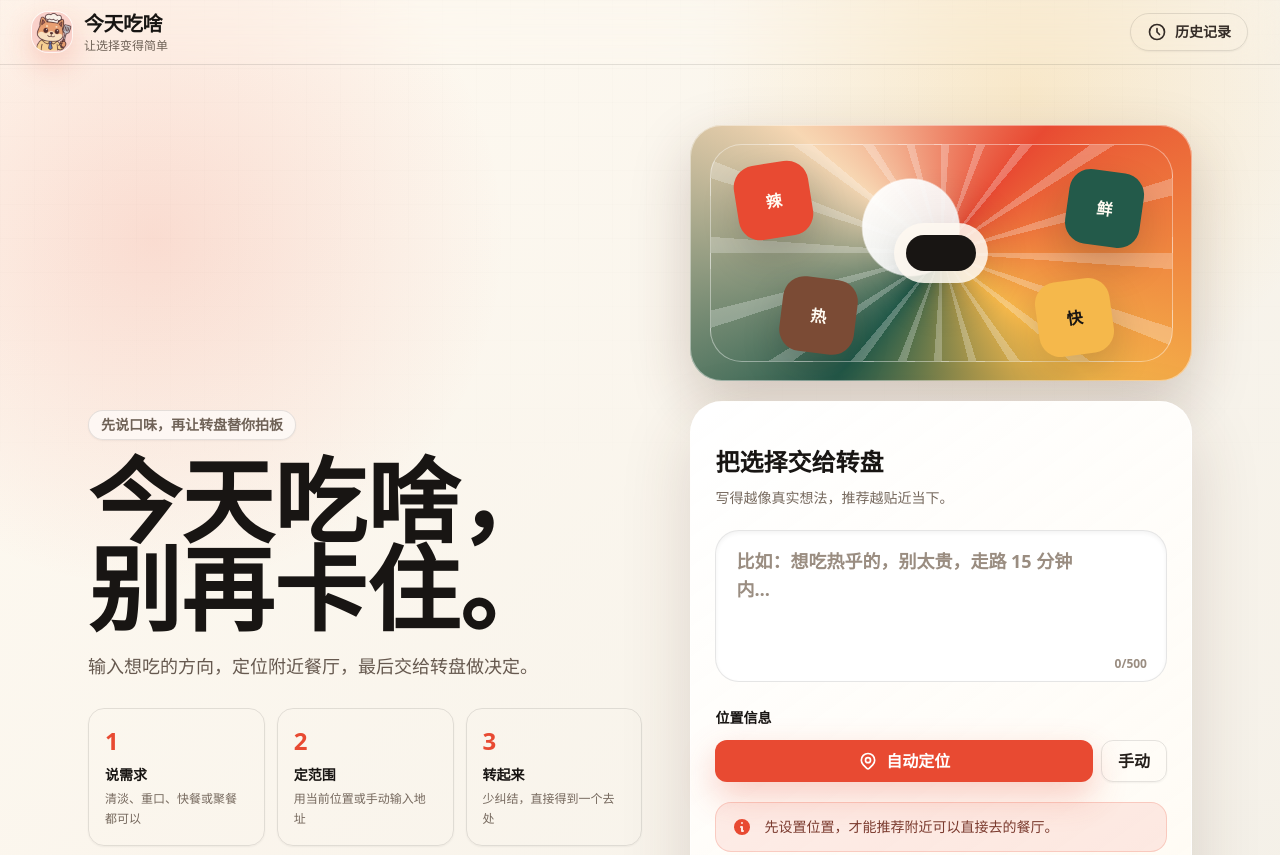
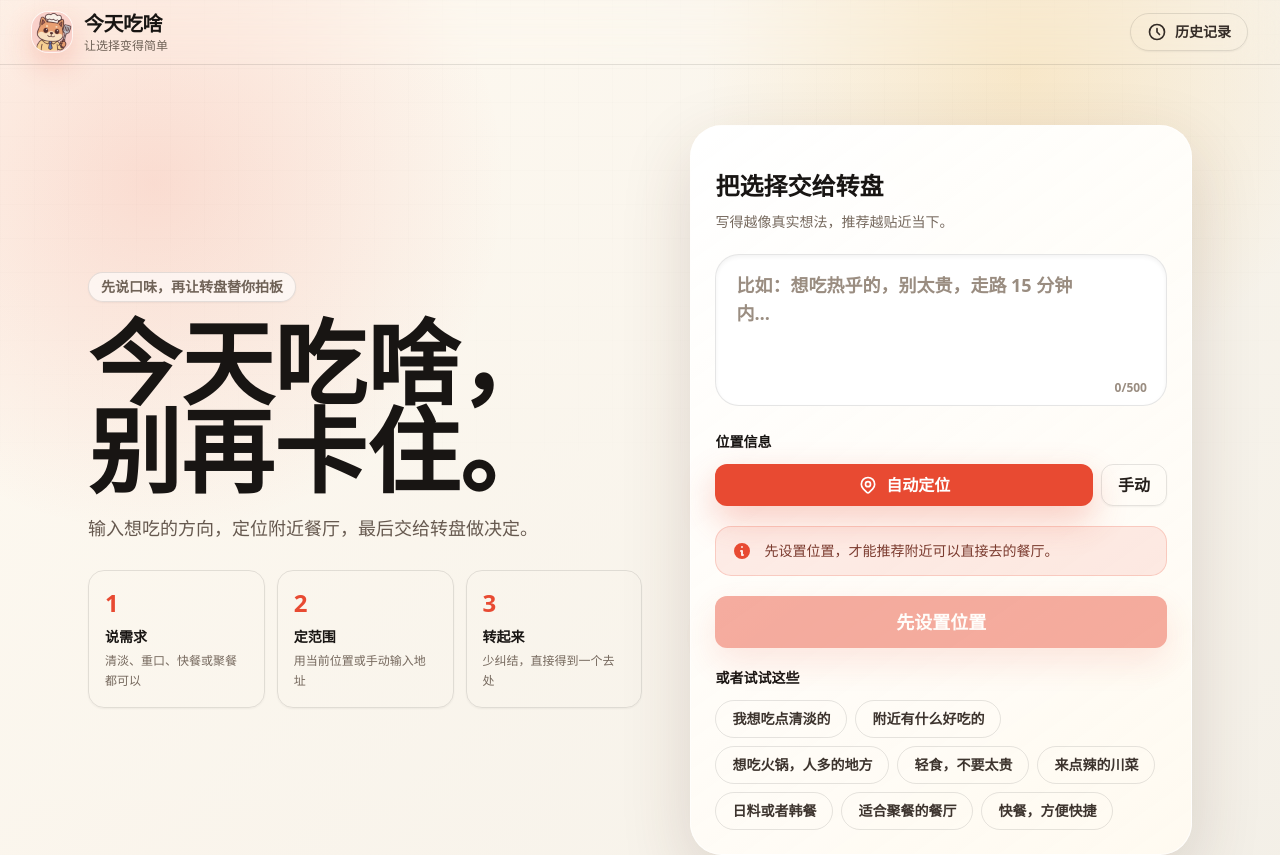
Before and after one commit to leftzzzz/chisha, a Next.js app: page / in a window 1280 px wide. Shown: the top 855 px of the page. Built offline with nearby package versions, Linux system fonts and the light colour scheme.

Commit message:
fix: 修复首页遮挡与定位后移动端内容溢出 (#12)
移除遮挡首页内容的装饰横幅，并修复定位长地址触发的移动端横向溢出。

验证：类型检查、lint、CI、Cloudflare Workers 构建及 320-430px 移动端视口复测均通过。

```diff
--- a/components/input/SearchPanel.tsx
+++ b/components/input/SearchPanel.tsx
@@ -81,14 +81,7 @@ export const SearchPanel: React.FC<SearchPanelProps> = ({
         </div>
       </div>
 
-      <div className="relative">
-        <div className="food-orbit mb-5 hidden md:block" aria-hidden="true">
-          <div className="food-orbit__item">辣</div>
-          <div className="food-orbit__item">鲜</div>
-          <div className="food-orbit__item">热</div>
-          <div className="food-orbit__item">快</div>
-        </div>
-
+      <div className="relative min-w-0">
         <div className="surface-panel relative space-y-4 rounded-[1.5rem] p-4 sm:space-y-5 sm:rounded-[2rem] sm:p-6">
           <div className="md:hidden">
             <h2 className="text-2xl font-black leading-tight text-dark">今天想吃什么？</h2>
--- a/styles/globals.css
+++ b/styles/globals.css
@@ -135,78 +135,6 @@
     display: grid;
     grid-template-columns: repeat(3, minmax(0, 1fr));
     gap: 0.75rem;
-  }
-
-  .food-orbit {
-    position: relative;
-    min-height: 16rem;
-    overflow: hidden;
-    border-radius: 2rem;
-    background:
-      radial-gradient(circle at 44% 40%, rgba(255, 255, 255, 0.92) 0 3rem, transparent 3.1rem),
-      conic-gradient(from 40deg, #e84a32, #f5b84b, #235a4a, #f7d7b3, #e84a32);
-    box-shadow: inset 0 0 0 1px rgba(255, 255, 255, 0.44), 0 22px 60px rgba(71, 40, 29, 0.22);
-  }
-
-  .food-orbit::before {
-    content: "";
-    position: absolute;
-    inset: 1.2rem;
-    border-radius: inherit;
-    border: 1px solid rgba(255, 255, 255, 0.42);
-    background:
-      radial-gradient(circle at 50% 50%, rgba(24, 21, 19, 0.08), transparent 34%),
-      repeating-conic-gradient(from 0deg, rgba(255, 255, 255, 0.26) 0 4deg, transparent 4deg 18deg);
-  }
-
-  .food-orbit::after {
-    content: "";
-    position: absolute;
-    inset: 43%;
-    border-radius: 999px;
-    background: var(--color-ink);
-    box-shadow: 0 0 0 12px rgba(255, 250, 241, 0.86), 0 10px 30px rgba(24, 21, 19, 0.22);
-  }
-
-  .food-orbit__item {
-    position: absolute;
-    display: grid;
-    place-items: center;
-    width: 4.7rem;
-    height: 4.7rem;
-    border-radius: 1.35rem;
-    color: #fffaf1;
-    font-weight: 800;
-    box-shadow: 0 18px 36px rgba(24, 21, 19, 0.18);
-  }
-
-  .food-orbit__item:nth-child(1) {
-    left: 9%;
-    top: 15%;
-    background: var(--color-tomato);
-    transform: rotate(-9deg);
-  }
-
-  .food-orbit__item:nth-child(2) {
-    right: 10%;
-    top: 18%;
-    background: var(--color-herb);
-    transform: rotate(8deg);
-  }
-
-  .food-orbit__item:nth-child(3) {
-    left: 18%;
-    bottom: 11%;
-    background: #7b4b35;
-    transform: rotate(7deg);
-  }
-
-  .food-orbit__item:nth-child(4) {
-    right: 16%;
-    bottom: 10%;
-    background: var(--color-mustard);
-    color: var(--color-ink);
-    transform: rotate(-8deg);
   }
 
   @media (min-width: 640px) {
```
